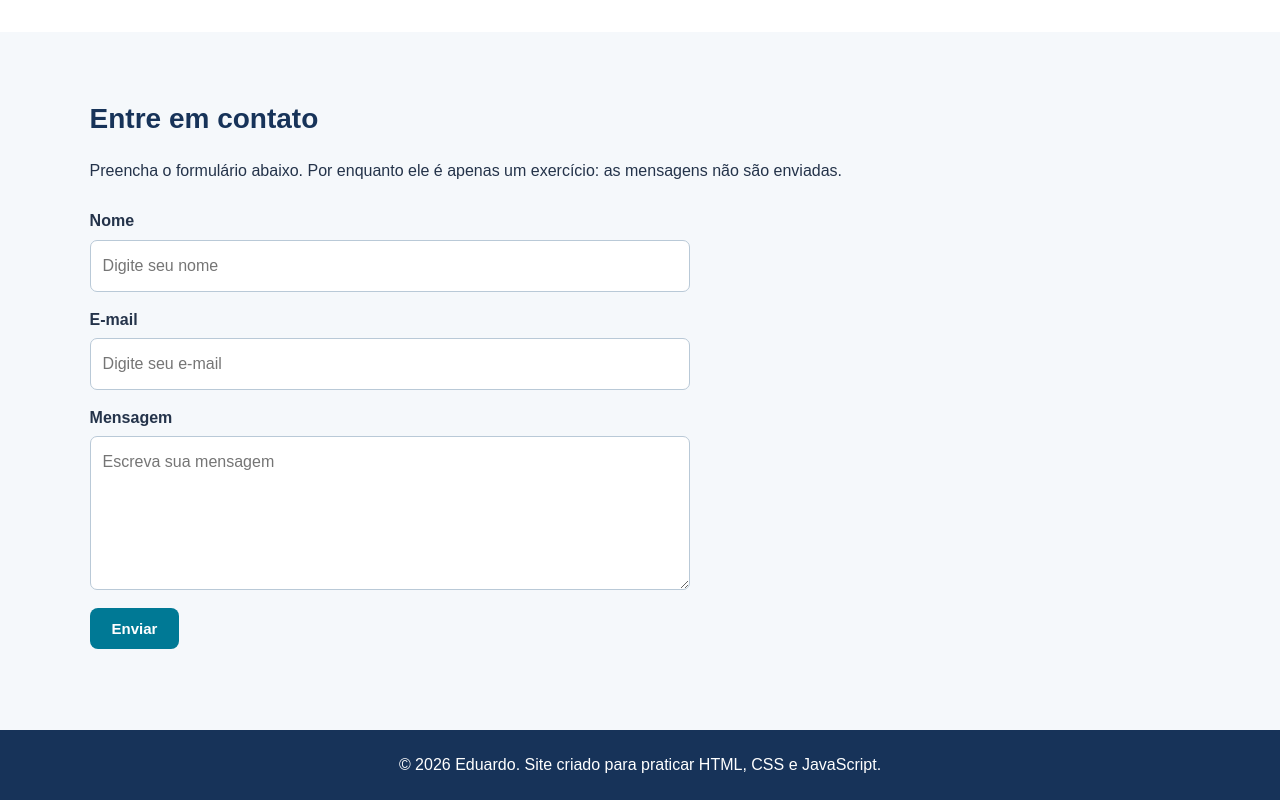
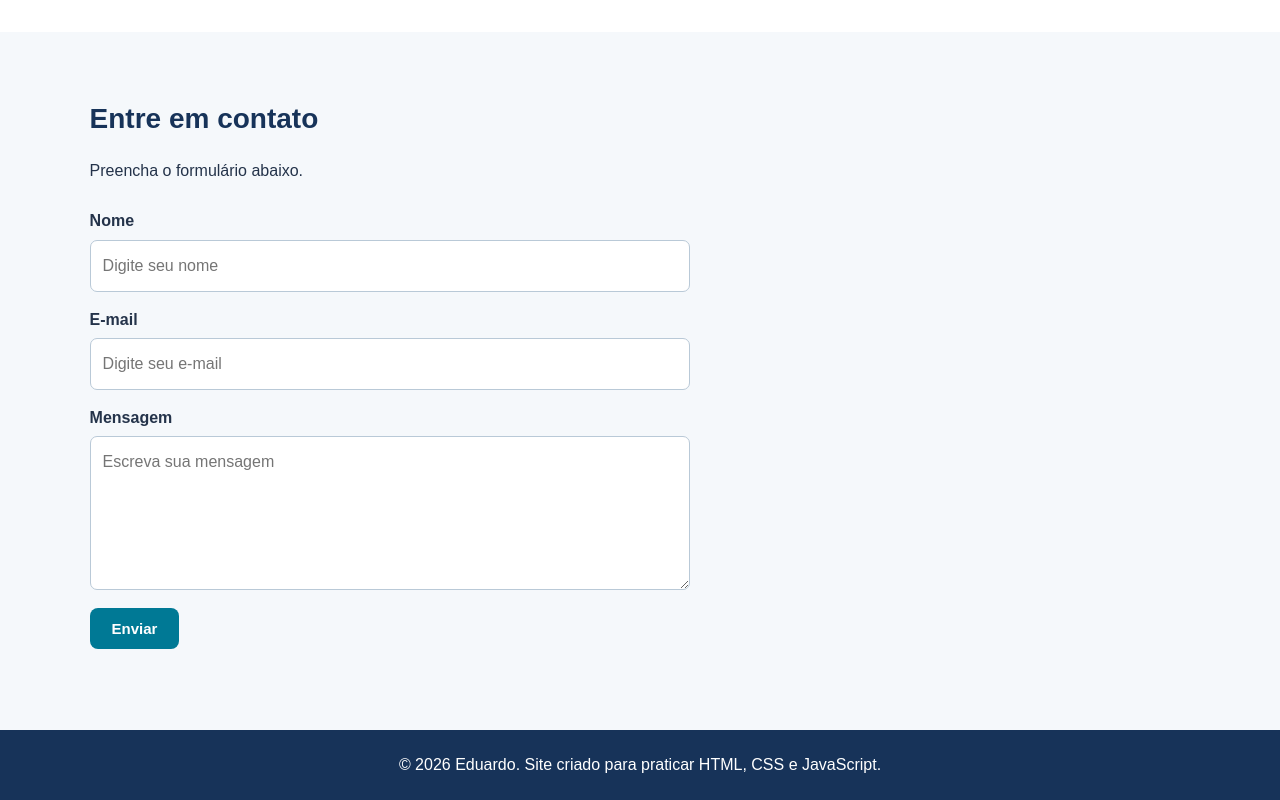
Before and after one commit to eduardovarg/eduardovarg.github.io, a plain HTML site: page index.html in a window 1280 px wide. Shown: the part 2633-3433 px from the top of the page. Drawn offline with Linux system fonts and the light colour scheme.

Commit message:
Simplify contact form instruction text

```diff
--- a/index.html
+++ b/index.html
@@ -102,7 +102,7 @@
 
         <section id="contacts" class="secao secao-clara">
             <h2>Entre em contato</h2>
-            <p>Preencha o formulário abaixo. Por enquanto ele é apenas um exercício: as mensagens não são enviadas.</p>
+            <p>Preencha o formulário abaixo.</p>
 
             <form id="form-contato">
                 <label for="nome">Nome</label>
```
